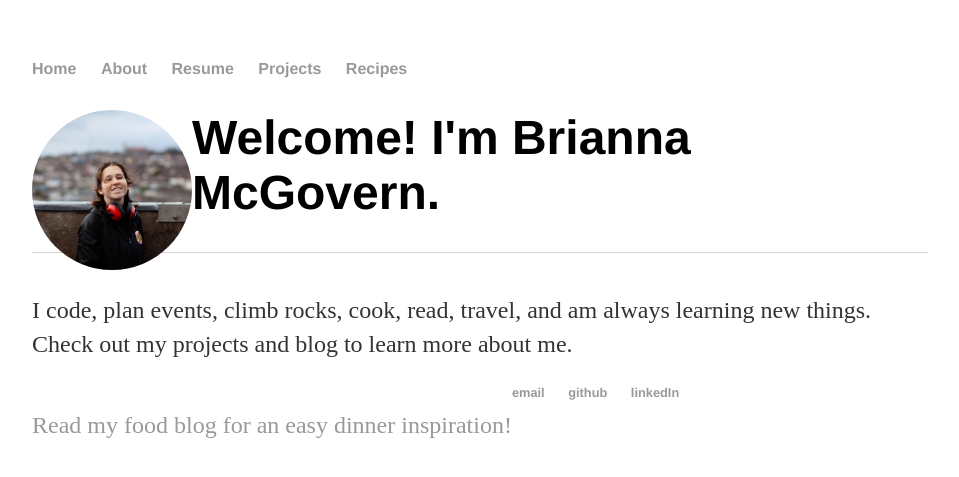
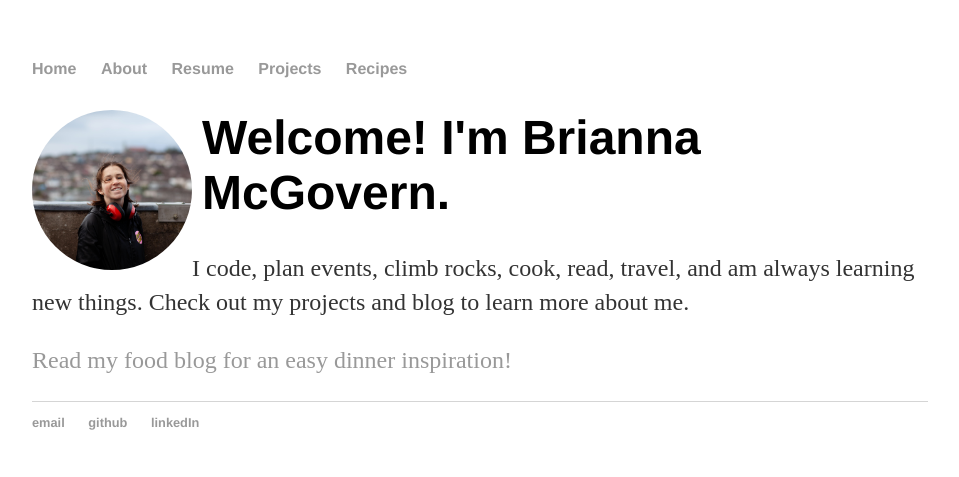
Before and after one commit to bmcgovern007/bmcgovern007.github.io, a Jekyll site: the page built from index.html, in a window 1280 px wide. Shown: the top 477 px of the page, without its empty margins (160-1119 px from the left). Built offline with Jekyll 4.4.1, drawn with Linux system fonts in a browser that asks for light colours.

Commit message:
Update main.css

```diff
--- a/css/main.css
+++ b/css/main.css
@@ -50,13 +50,12 @@
     position: relative;
     font-size: 3em;
     font-family:'Helvetica', 'Arial', 'Sans-Serif';
-    padding-left: 110px;
+    padding-left: 170px;
 }
 p {
     font-size: 1.5em;
     line-height: 1.4em;
     color: #333;
-    float: left;
 }
 footer {
     border-top: 1px solid #d5d5d5;
```
